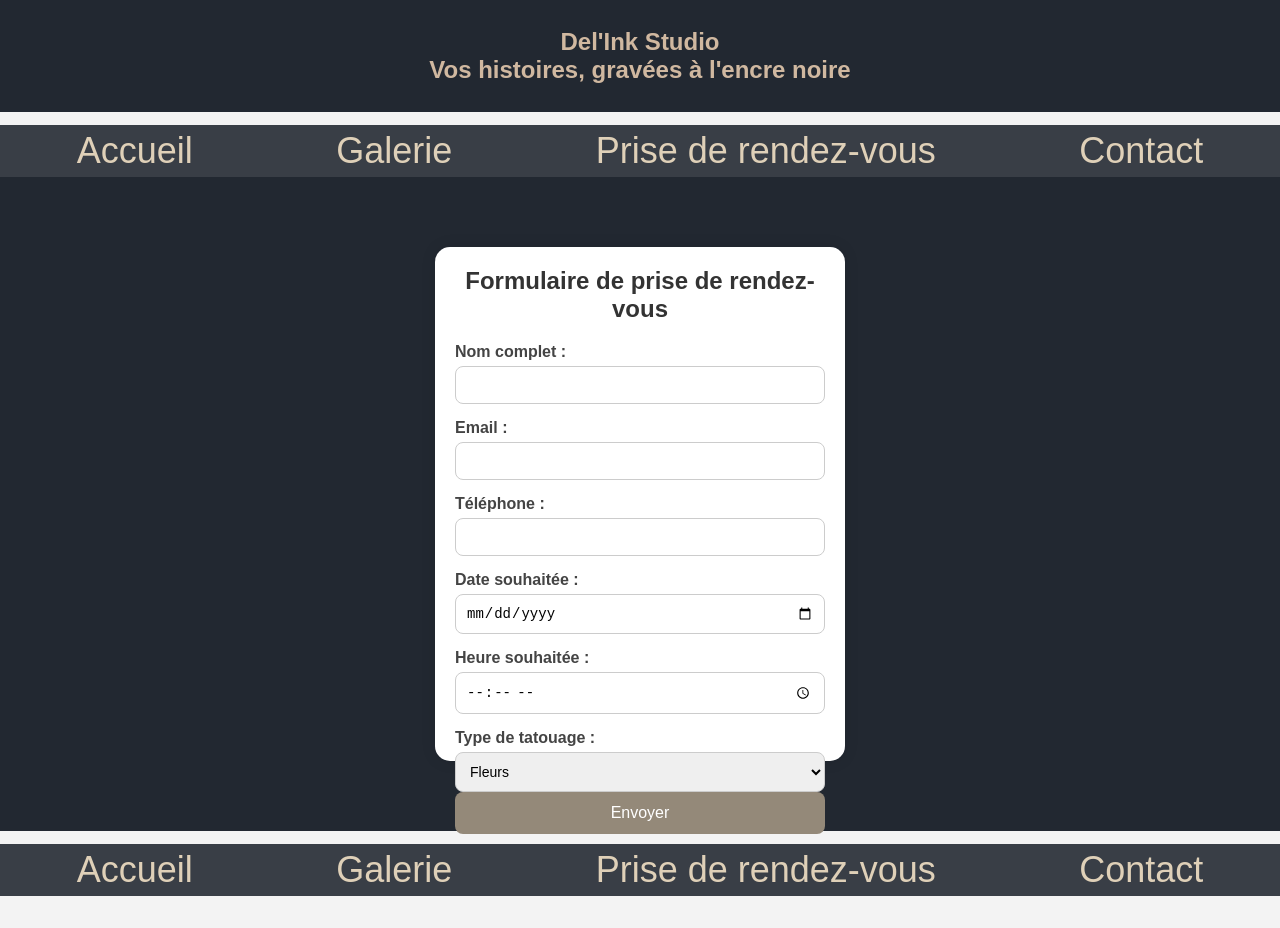
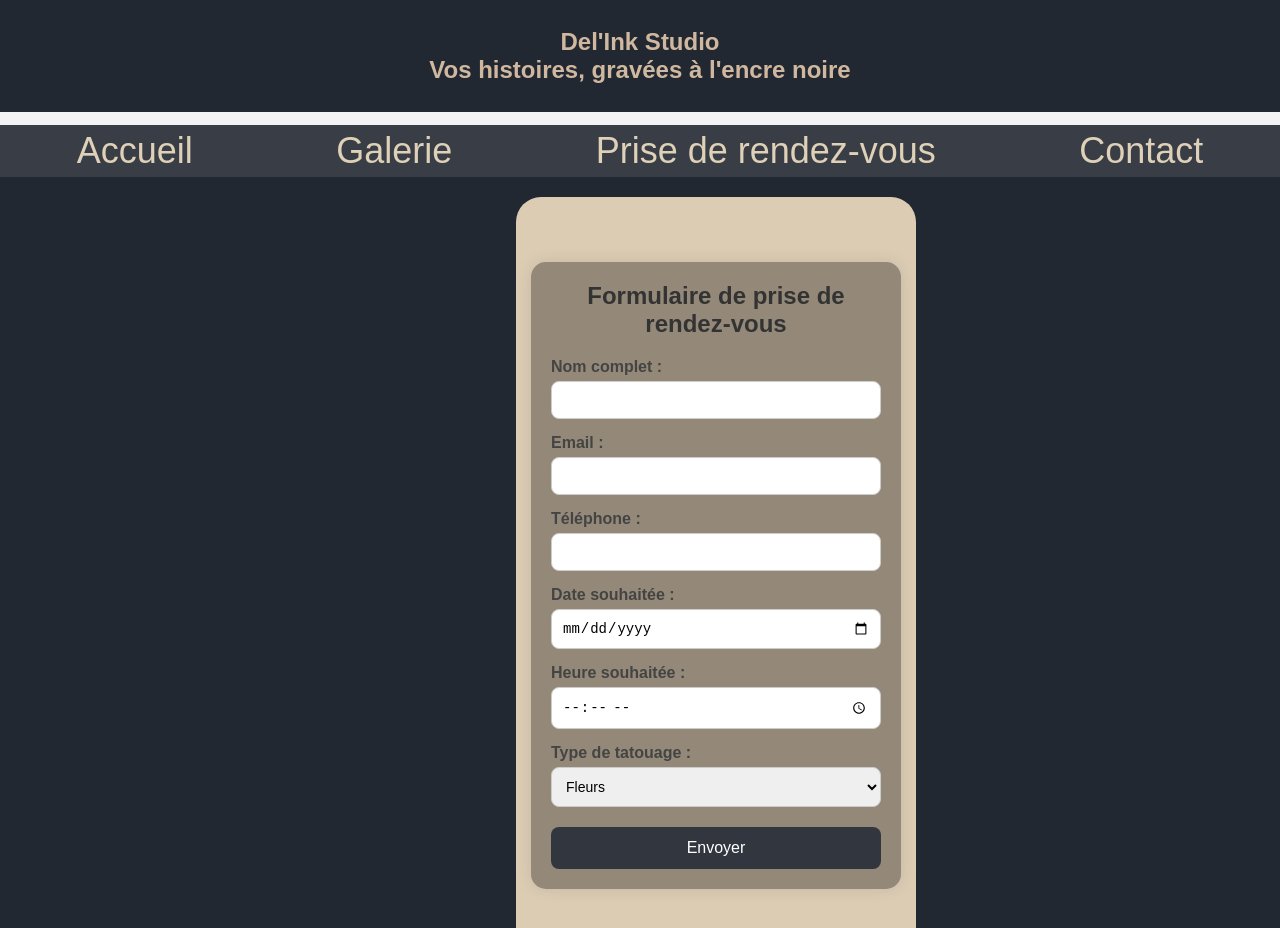
Before and after one commit to BouchartLaurine/React-Delinkstudio, a React (Vite) app: page /form in a window 1280 px wide. Shown: the top 928 px of the page. Before the commit the page ends 896 px from the top, so only its background shows below. Built offline with nearby package versions, Linux system fonts and the light colour scheme; a web font is replaced by a local one.

Commit message:
add styles form

```diff
--- a/src/page/Formulaire.jsx
+++ b/src/page/Formulaire.jsx
@@ -11,11 +11,15 @@ const Formulaire = () => {
   const handleSubmit = (e) => {
     e.preventDefault();
 
+
   };
+
+
+
 
   return (
     <main>
-    <div>
+    <div className="form-rdv">
       <form className="rdv" onSubmit={handleSubmit}>
         <h2>Formulaire de prise de rendez-vous</h2>
 
--- a/styles/pages/styleForm.css
+++ b/styles/pages/styleForm.css
@@ -1,13 +1,11 @@
 @charset "UTF-8";
 form {
   max-width: 410px;
-  height: 514px;
   margin: 50px auto;
   padding: 20px;
-  background-color: #ffffff;
+  background-color: #948979;
   border-radius: 15px;
   box-shadow: 0 0 15px rgba(0, 0, 0, 0.1);
-  font-family: Arial, sans-serif;
 }
 
 /* Titre du formulaire */
@@ -39,23 +37,27 @@ form textarea {
   transition: border-color 0.3s ease;
 }
 
-/* Focus (quand on clique dans un champ) */
-form input:focus,
-form select:focus,
-form textarea:focus {
-  border-color: #948979;
-  outline: none;
-}
-
 /* Bouton d’envoi */
 form button {
   width: 100%;
   padding: 12px;
-  background-color: #948979;
+  background-color: #31363F;
   color: white;
   border: none;
   border-radius: 8px;
   font-size: 16px;
+  margin-top: 20px;
+  cursor: pointer;
+}
+
+.form-rdv {
+  background-color: #DCCCB4;
+  padding: 15px;
+  border-radius: 25px;
+  display: flex;
+  justify-content: center;
+  width: 400px;
+  margin-left: 40%;
 }
 
 main {
--- a/styles/pages/styleForm.min.css
+++ b/styles/pages/styleForm.min.css
@@ -1,2 +1,2 @@
-form{max-width:410px;height:514px;margin:50px auto;padding:20px;background-color:#fff;border-radius:15px;box-shadow:0 0 15px rgba(0,0,0,.1);font-family:Arial,sans-serif}form h2{text-align:center;color:#333;margin-bottom:20px}form label{display:block;margin-top:15px;font-weight:bold;color:#444}form input,form select,form textarea{width:100%;padding:10px;margin-top:5px;border:1px solid #ccc;border-radius:8px;font-size:14px;box-sizing:border-box;transition:border-color .3s ease}form input:focus,form select:focus,form textarea:focus{border-color:#948979;outline:none}form button{width:100%;padding:12px;background-color:#948979;color:#fff;border:none;border-radius:8px;font-size:16px}main{background-color:#222831;padding:20px}
+form{max-width:410px;margin:50px auto;padding:20px;background-color:#948979;border-radius:15px;box-shadow:0 0 15px rgba(0,0,0,.1)}form h2{text-align:center;color:#333;margin-bottom:20px}form label{display:block;margin-top:15px;font-weight:bold;color:#444}form input,form select,form textarea{width:100%;padding:10px;margin-top:5px;border:1px solid #ccc;border-radius:8px;font-size:14px;box-sizing:border-box;transition:border-color .3s ease}form button{width:100%;padding:12px;background-color:#31363f;color:#fff;border:none;border-radius:8px;font-size:16px;margin-top:20px;cursor:pointer}.form-rdv{background-color:#dcccb4;padding:15px;border-radius:25px;display:flex;justify-content:center;width:400px;margin-left:40%}main{background-color:#222831;padding:20px}
 /*# sourceMappingURL=styleForm.min.css.map */
--- a/styles/pages/styleForm.scss
+++ b/styles/pages/styleForm.scss
@@ -1,13 +1,11 @@
 
 form {
   max-width: 410px;
-  height: 514px;
   margin: 50px auto;
   padding: 20px;
-  background-color: #ffffff;
+  background-color: #948979;
   border-radius: 15px;
   box-shadow: 0 0 15px rgba(0, 0, 0, 0.1);
-  font-family: Arial, sans-serif;
 }
 
 /* Titre du formulaire */
@@ -39,25 +37,32 @@ form textarea {
   transition: border-color 0.3s ease;
 }
 
-/* Focus (quand on clique dans un champ) */
-form input:focus,
-form select:focus,
-form textarea:focus {
-  border-color: #948979;
-  outline: none;
-}
+
 
 /* Bouton d’envoi */
 form button {
-
   width: 100%;
   padding: 12px;
-  background-color: #948979;
+  background-color: #31363F; // plus sombre
   color: white;
   border: none;
   border-radius: 8px;
   font-size: 16px;
+  margin-top: 20px;
+  cursor: pointer;
 }
+.form-rdv {
+  background-color: #DCCCB4;
+  padding: 15px;
+  border-radius: 25px;
+  display: flex;
+  justify-content: center;
+  width: 400px;
+  margin-left: 40%;
+
+}
+
+
     main {
     background-color: #222831;
     padding: 20px;
```
Also changed, not shown: 2 other files (tests, documents, lock files or other folders).
